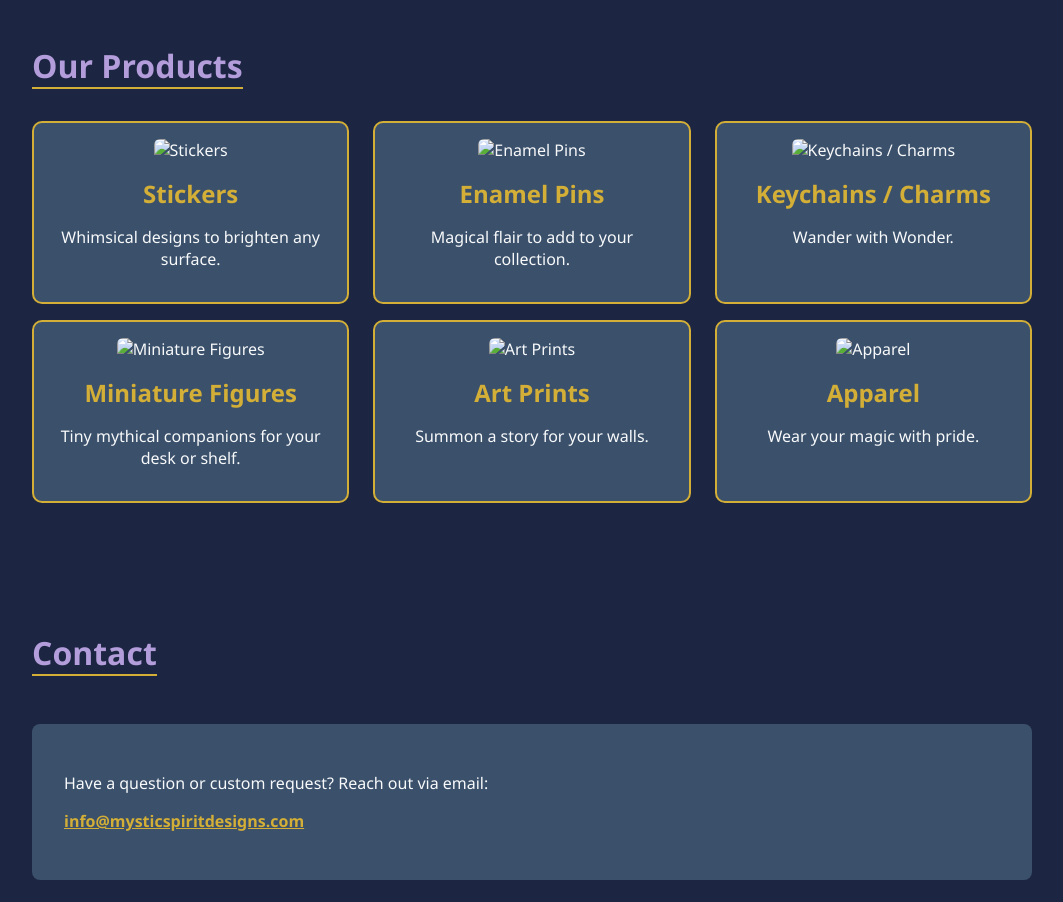
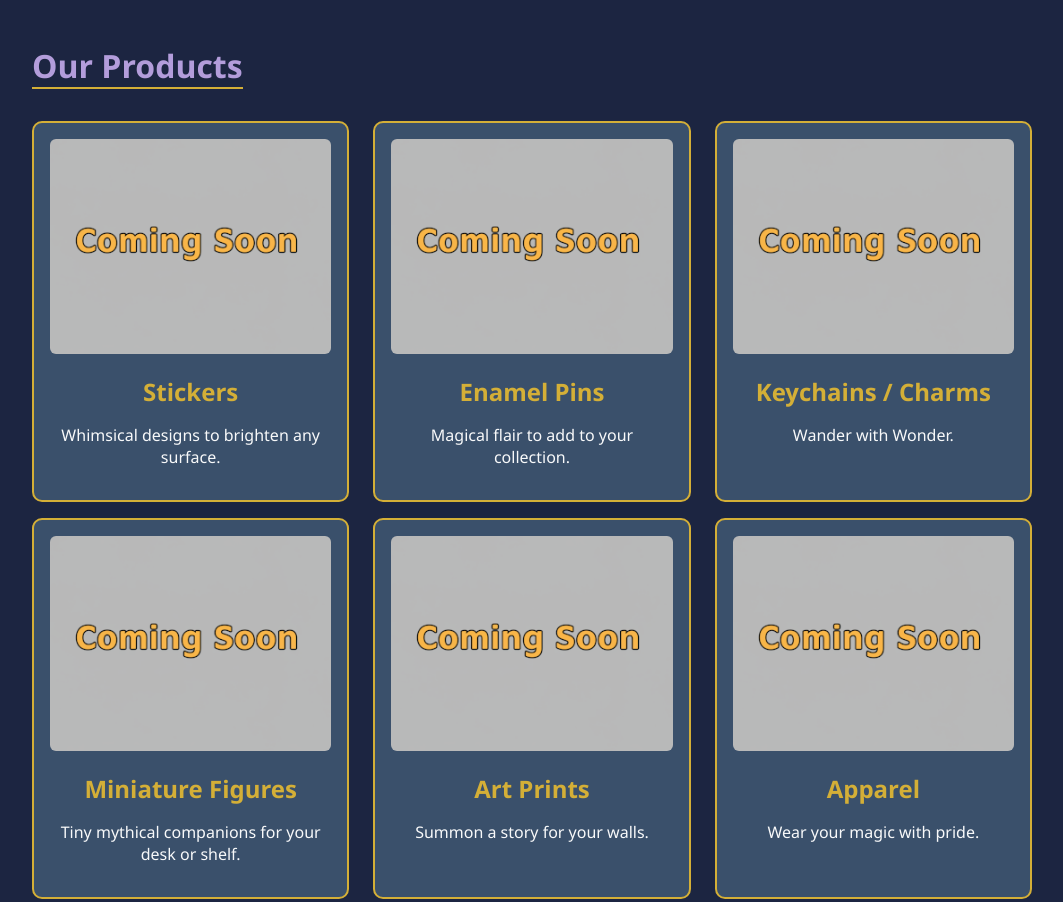
Before and after one commit to jwhetsel325/MysticSpiritDesigns, a plain HTML site: page index.html in a window 1280 px wide. Shown: the part 1000-1902 px from the top of the page, without its empty margins (108-1171 px from the left). Drawn offline with Linux system fonts and the light colour scheme.

Commit message:
Update index.html

```diff
--- a/index.html
+++ b/index.html
@@ -124,7 +124,7 @@
 </head>
 <body>
   <header>
-    <img src="./img/MysticSpiritDesignsLogoFull.png" alt="Mystic Spirit Designs Logo" class="logo"/>
+    <img src="MysticSpiritDesignsLogoFull.png" alt="Mystic Spirit Designs Logo" class="logo"/>
     <nav>
       <a href="#about">About</a>
       <a href="#products">Products</a>
@@ -148,34 +148,34 @@
     <h3>Our Products</h3>
     <div class="products">
       <div class="product-card">
-        <img src="img/ComingSoon.png" alt="Stickers">
+        <img src="ComingSoon.png" alt="Stickers">
         <h4>Stickers</h4>
         <p>Whimsical designs to brighten any surface.</p>
       </div>
       <div class="product-card">
-        <img src="img/ComingSoon.png" alt="Enamel Pins">
+        <img src="ComingSoon.png" alt="Enamel Pins">
         <h4>Enamel Pins</h4>
         <p>Magical flair to add to your collection.</p>
       </div>
       <div class="product-card">
-        <img src="img/ComingSoon.png" alt="Keychains / Charms">
+        <img src="ComingSoon.png" alt="Keychains / Charms">
         <h4>Keychains / Charms</h4>
         <p>Wander with Wonder.</p>
       </div>
     </div>
     <div class="products">
       <div class="product-card">
-        <img src="img/ComingSoon.png" alt="Miniature Figures">
+        <img src="ComingSoon.png" alt="Miniature Figures">
         <h4>Miniature Figures</h4>
         <p>Tiny mythical companions for your desk or shelf.</p>
       </div>
       <div class="product-card">
-        <img src="img/ComingSoon.png" alt="Art Prints">
+        <img src="ComingSoon.png" alt="Art Prints">
         <h4>Art Prints</h4>
         <p>Summon a story for your walls.</p>
       </div>
       <div class="product-card">
-        <img src="img/ComingSoon.png" alt="Apparel">
+        <img src="ComingSoon.png" alt="Apparel">
         <h4>Apparel</h4>
         <p>Wear your magic with pride.</p>
       </div>
```
